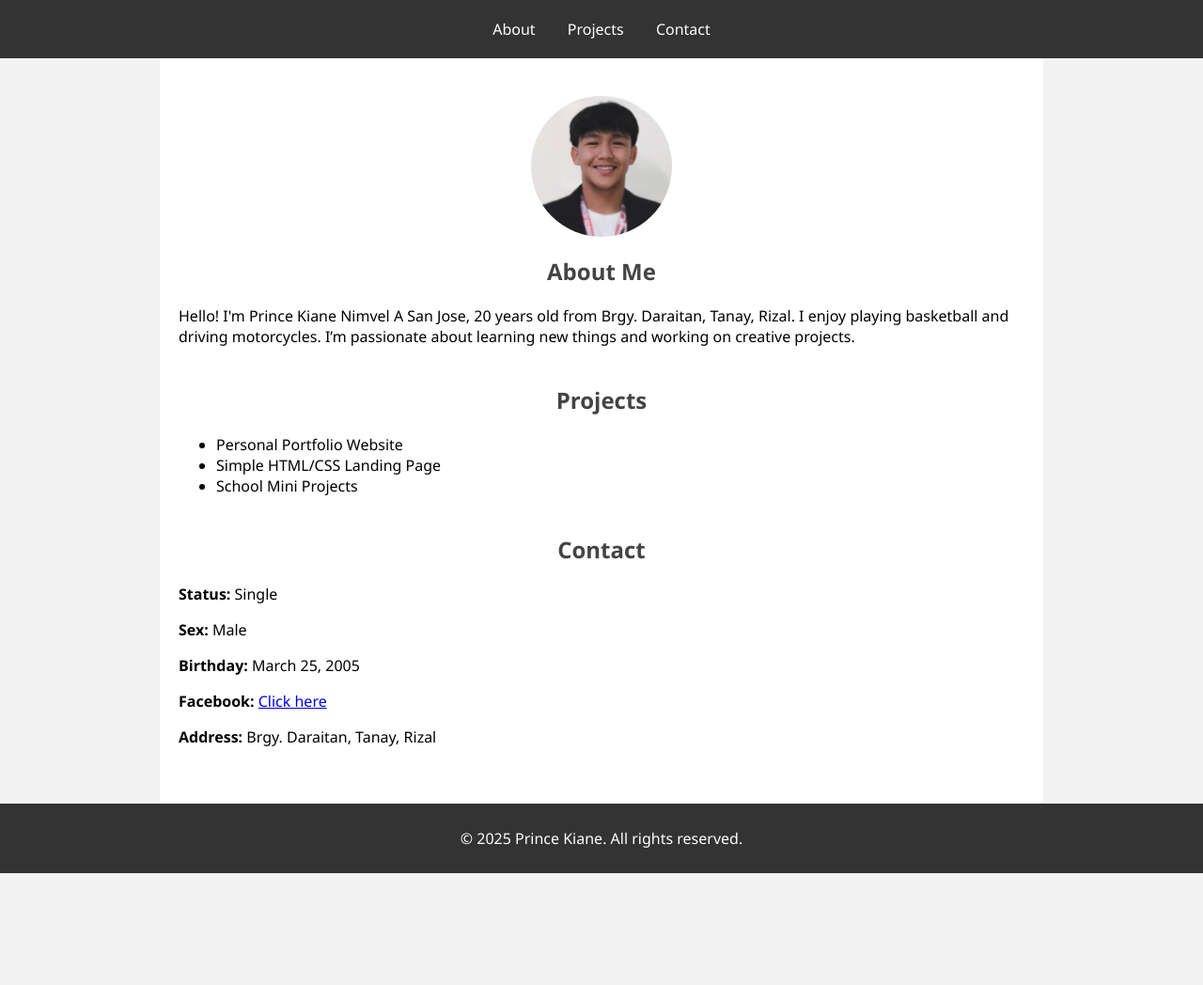
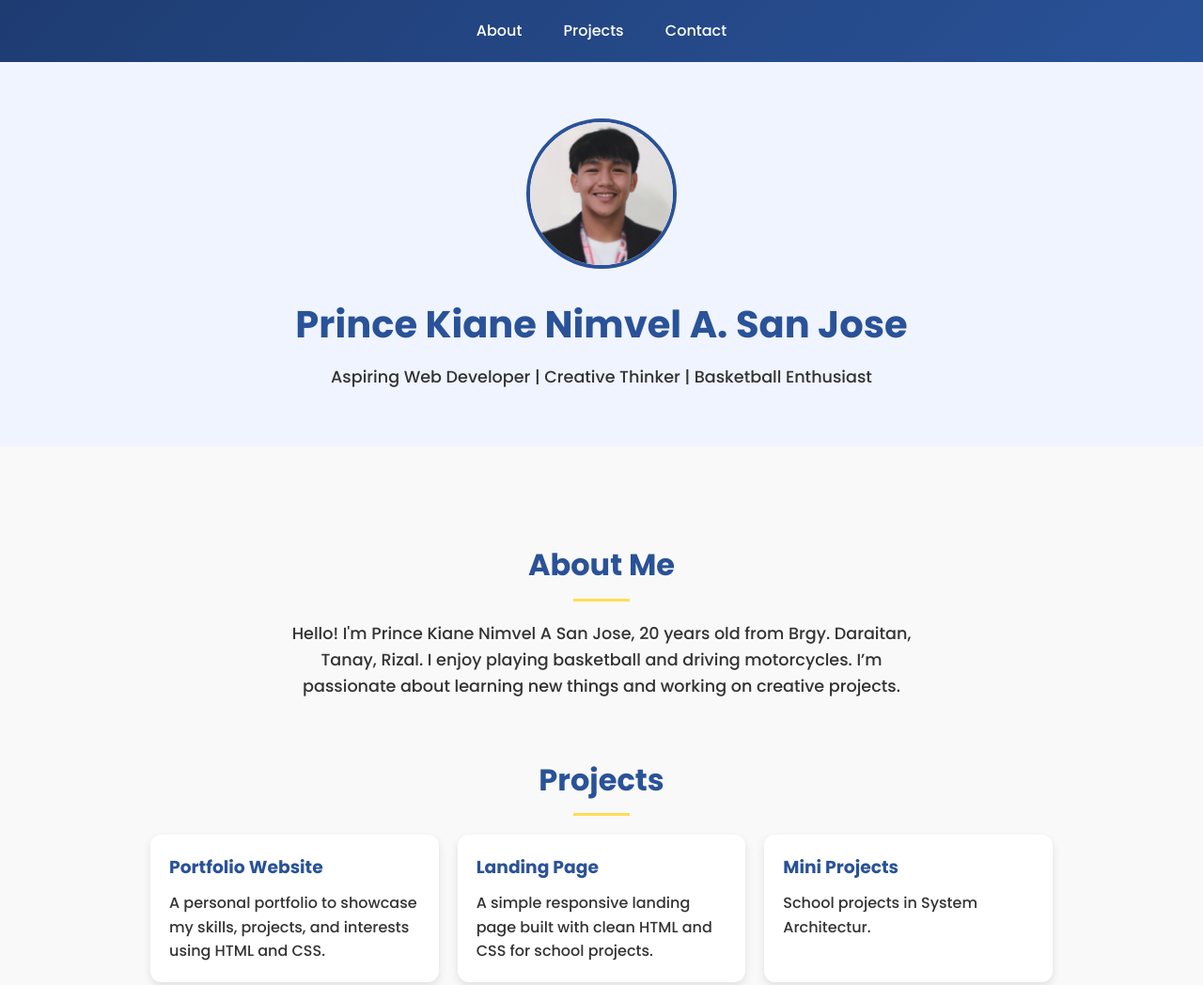
Before and after one commit to kaynser/Portfolio123, a plain HTML site: page index.html in a window 1280 px wide. Shown: the top 1048 px of the page at 94% size. Before the commit the page ends 929 px from the top, so only its background shows below. Drawn offline with Linux system fonts and the light colour scheme.

Commit message:
Update index.html

```diff
--- a/index.html
+++ b/index.html
@@ -4,69 +4,168 @@
   <meta charset="UTF-8" />
   <meta name="viewport" content="width=device-width, initial-scale=1.0"/>
   <title>Prince Kiane's Portfolio</title>
+  <link href="https://fonts.googleapis.com/css2?family=Poppins:wght@300;500;700&display=swap" rel="stylesheet">
   <style>
-    body {
-      font-family: 'Segoe UI', sans-serif;
-      background: #f2f2f2;
+    * {
       margin: 0;
       padding: 0;
+      box-sizing: border-box;
+    }
+
+    body {
+      font-family: 'Poppins', sans-serif;
+      background: #f9f9f9;
+      color: #333;
+      line-height: 1.6;
     }
 
     header {
-      background-color: #333;
+      background: linear-gradient(135deg, #1e3c72, #2a5298);
       color: white;
       padding: 20px 0;
+      position: sticky;
+      top: 0;
+      z-index: 1000;
+    }
+
+    nav {
       text-align: center;
     }
 
     nav a {
       color: white;
       text-decoration: none;
-      margin: 0 15px;
+      margin: 0 20px;
+      font-weight: 500;
+      position: relative;
+      transition: color 0.3s;
+    }
+
+    nav a::after {
+      content: '';
+      position: absolute;
+      width: 0;
+      height: 2px;
+      bottom: -5px;
+      left: 0;
+      background: #ffdd57;
+      transition: width 0.3s;
     }
 
     nav a:hover {
+      color: #ffdd57;
+    }
+
+    nav a:hover::after {
+      width: 100%;
+    }
+
+    .hero {
+      text-align: center;
+      padding: 60px 20px;
+      background: #f0f4ff;
+    }
+
+    .hero img {
+      width: 160px;
+      height: 160px;
+      border-radius: 50%;
+      border: 4px solid #2a5298;
+      margin-bottom: 20px;
+    }
+
+    .hero h1 {
+      font-size: 2.5rem;
+      color: #2a5298;
+    }
+
+    .hero p {
+      font-size: 1.1rem;
+      margin-top: 10px;
+    }
+
+    .container {
+      max-width: 1000px;
+      margin: auto;
+      padding: 40px 20px;
+    }
+
+    section {
+      margin-bottom: 60px;
+    }
+
+    h2 {
+      text-align: center;
+      margin-bottom: 20px;
+      font-size: 2rem;
+      color: #2a5298;
+      position: relative;
+    }
+
+    h2::after {
+      content: '';
+      display: block;
+      width: 60px;
+      height: 3px;
+      background: #ffdd57;
+      margin: 10px auto 0;
+    }
+
+    .about p {
+      max-width: 700px;
+      margin: auto;
+      text-align: center;
+      font-size: 1.1rem;
+    }
+
+    .projects {
+      display: grid;
+      grid-template-columns: repeat(auto-fit, minmax(250px, 1fr));
+      gap: 20px;
+    }
+
+    .project-card {
+      background: white;
+      padding: 20px;
+      border-radius: 12px;
+      box-shadow: 0 4px 10px rgba(0,0,0,0.1);
+      transition: transform 0.3s;
+    }
+
+    .project-card:hover {
+      transform: translateY(-5px);
+    }
+
+    .project-card h3 {
+      margin-bottom: 10px;
+      color: #2a5298;
+    }
+
+    .contact {
+      text-align: center;
+    }
+
+    .contact p {
+      margin: 8px 0;
+    }
+
+    .contact a {
+      color: #2a5298;
+      font-weight: 500;
+      text-decoration: none;
+    }
+
+    .contact a:hover {
       text-decoration: underline;
     }
 
-    .container {
-      max-width: 900px;
-      margin: auto;
-      padding: 20px;
-      background: #fff;
-    }
-
-    img {
-      width: 150px;
-      border-radius: 50%;
-      display: block;
-      margin: 20px auto;
-    }
-
-    h1, h2 {
-      text-align: center;
-      color: #444;
-    }
-
-    section {
-      margin-bottom: 40px;
-    }
-
-    .info p, .projects ul, .contact p {
-      font-size: 16px;
-      line-height: 1.5;
-    }
-
-    .projects ul {
-      list-style-type: square;
-      padding-left: 20px;
-    }
-
     footer {
-      background: #333;
+      background: #2a5298;
       color: white;
       text-align: center;
-      padding: 10px 0;
+      padding: 15px 0;
+      margin-top: 20px;
+      font-size: 0.9rem;
     }
   </style>
 </head>
@@ -80,24 +179,39 @@
     </nav>
   </header>
 
+  <section class="hero">
+    <img src="1.jpg" alt="Prince Kiane">
+    <h1>Prince Kiane Nimvel A. San Jose</h1>
+    <p>Aspiring Web Developer | Creative Thinker | Basketball Enthusiast</p>
+  </section>
+
   <div class="container">
-    <img src="1.jpg" alt="Prince Kiane">
-
-    <section id="about">
+    <section id="about" class="about">
       <h2>About Me</h2>
-      <p>Hello! I'm Prince Kiane Nimvel A San Jose, 20 years old from Brgy. Daraitan, Tanay, Rizal. I enjoy playing basketball and driving motorcycles. I’m passionate about learning new things and working on creative projects.</p>
+      <p>Hello! I'm Prince Kiane Nimvel A San Jose, 20 years old from Brgy. Daraitan, Tanay, Rizal.
+      I enjoy playing basketball and driving motorcycles. I’m passionate about learning new things
+      and working on creative projects.</p>
     </section>
 
     <section id="projects">
       <h2>Projects</h2>
-      <ul>
-        <li>Personal Portfolio Website</li>
-        <li>Simple HTML/CSS Landing Page</li>
-        <li>School Mini Projects</li>
-      </ul>
+      <div class="projects">
+        <div class="project-card">
+          <h3>Portfolio Website</h3>
+          <p>A personal portfolio to showcase my skills, projects, and interests using HTML and CSS.</p>
+        </div>
+        <div class="project-card">
+          <h3>Landing Page</h3>
+          <p>A simple responsive landing page built with clean HTML and CSS for school projects.</p>
+        </div>
+        <div class="project-card">
+          <h3>Mini Projects</h3>
+          <p>School projects in System Architectur.</p>
+        </div>
+      </div>
     </section>
 
-    <section id="contact">
+    <section id="contact" class="contact">
       <h2>Contact</h2>
       <p><strong>Status:</strong> Single</p>
       <p><strong>Sex:</strong> Male</p>
```
